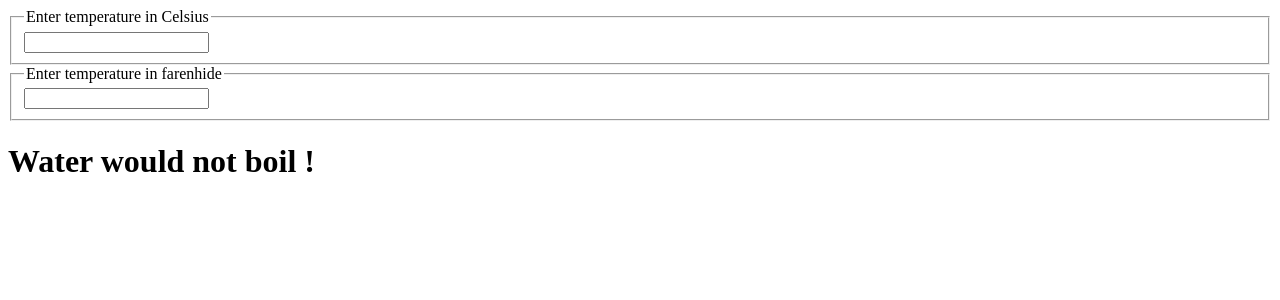
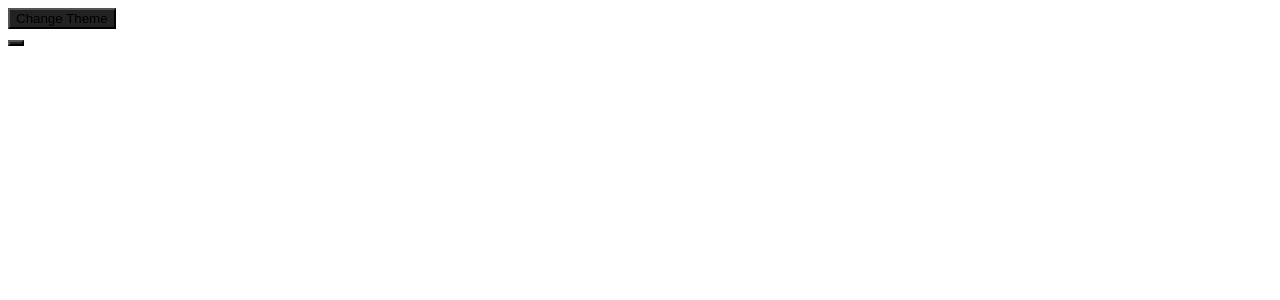
Before and after one commit to shahajalalweb/JS-React-learn, a React (Create React App) app: page / in a window 1280 px wide. Shown: the top 300 px of the page. Built offline with nearby package versions, Linux system fonts and the light colour scheme.

Commit message:
fist context added

```diff
--- a/src/App.js
+++ b/src/App.js
@@ -1,7 +1,40 @@
-import Calculator from "./component/Calculator";
+import React from 'react';
+import ThemeButton from './practice/button';
+import { ThemeContext, themes } from './practice/theme';
 
-function App() {
-  return <Calculator />
+function Toolbar(props) {
+  return (
+    <ThemeButton onClick={props.changeTheme}>
+      Change Theme
+    </ThemeButton>
+  );
 }
 
-export default App;
+export default class App extends React.Component {
+  constructor(props) {
+    super(props);
+    this.state = {
+      theme: themes.dark,
+    };
+
+    this.toggleTheme = () => {
+      this.setState(state => ({
+        theme:
+          state.theme === themes.dark ? themes.light : themes.dark,
+      }));
+    };
+  }
+
+  render() {
+    return (
+      <div>
+        <ThemeContext.Provider value={this.state.theme}>
+          <Toolbar changeTheme={this.toggleTheme} />
+        </ThemeContext.Provider>
+        <section>
+          <ThemeButton />
+        </section>
+      </div>
+    );
+  }
+}
--- /dev/null
+++ b/src/practice/button.js
@@ -0,0 +1,16 @@
+import React from 'react';
+import { ThemeContext } from './theme';
+
+class ThemeButton extends React.Component {
+    render() {
+        let props = this.props;
+        let theme = this.context;
+        return (
+            <button {...props} style={{backgroundColor: theme.background}}  />
+        );
+    }
+}
+
+ThemeButton.contextType = ThemeContext;
+
+export default ThemeButton;
--- /dev/null
+++ b/src/practice/theme.js
@@ -0,0 +1,16 @@
+import React from "react";
+
+export const themes = {
+    light: {
+      //  foreground: '#0000000',
+        background: '#eeeeee',
+    },
+    dark: {
+     //   foreground: '#ffffff',
+        background: '#222222',
+    },
+};
+
+export const ThemeContext = React.createContext(
+    themes.dark //default value
+);
```
